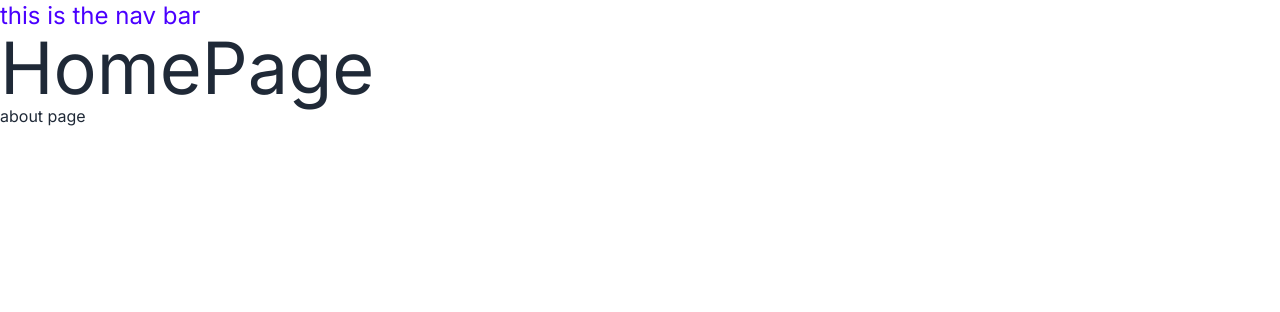
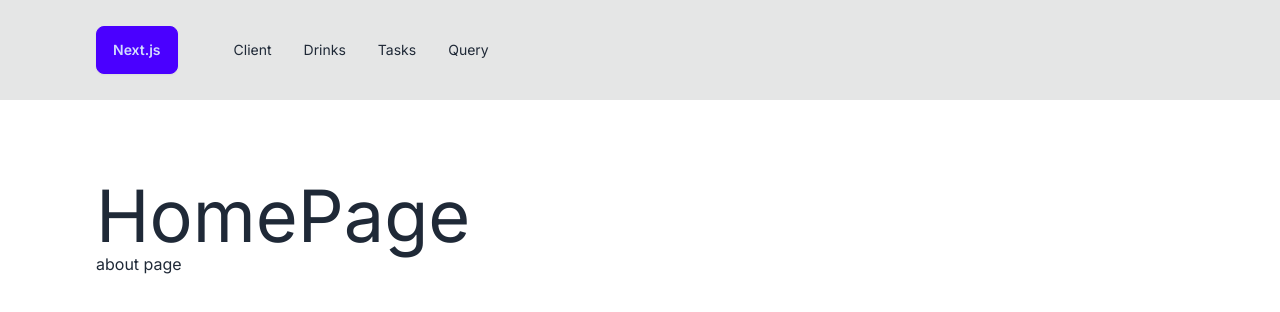
Before and after one commit to rugby8724/nextjs-tutorial, a Next.js app: page / in a window 1280 px wide. Shown: the top 312 px of the page. Built offline with nearby package versions, Linux system fonts and the light colour scheme.

Commit message:
add Navbar

```diff
--- a/app/layout.js
+++ b/app/layout.js
@@ -1,5 +1,6 @@
 import { Inter } from "next/font/google";
 import "./globals.css";
+import Navbar from "@/components/Navbar";
 
 const inter = Inter({ subsets: ["latin"] });
 
@@ -12,8 +13,10 @@
   return (
     <html lang="en">
       <body className={inter.className}>
-        <nav className="text-2xl text-primary">this is the nav bar</nav>
-        {children}</body>
+        <Navbar />
+        <main className="px-8 py-20 max-w-6xl mx-auto">{children}</main>
+
+        </body>
     </html>
   );
 }
--- /dev/null
+++ b/components/Navbar.jsx
@@ -0,0 +1,38 @@
+import React from 'react'
+import Link from 'next/link'
+
+const links = [
+  {href:'/client', label: 'client'},
+  {href:'/drinks', label: 'drinks'},
+  {href:'/tasks', label: 'tasks'},
+  {href:'/query', label: 'query'},
+]
+
+
+
+const Navbar = () => {
+  return (
+    <nav className='bg-base-300 py-4'>
+      <div className='navbar px-8 max-w-6xl mx-auto flex-col sm:flex-row'>
+        <Link href='/' className='btn btn-primary'>
+          Next.js
+        </Link>
+        <ul className='menu menu-horizontal md:ml-8'>
+            {links.map((link) => {
+              return (
+              <li key={link.href}>
+                <Link href={link.href} className='capitalize'>
+                  {link.label}
+                </Link>
+              </li>
+            )
+              })}
+        </ul>
+
+      </div>
+    </nav>
+
+  )
+}
+
+export default Navbar
```
Also changed, not shown: app/tasks/page.js (renamed from app/task/page.js).
